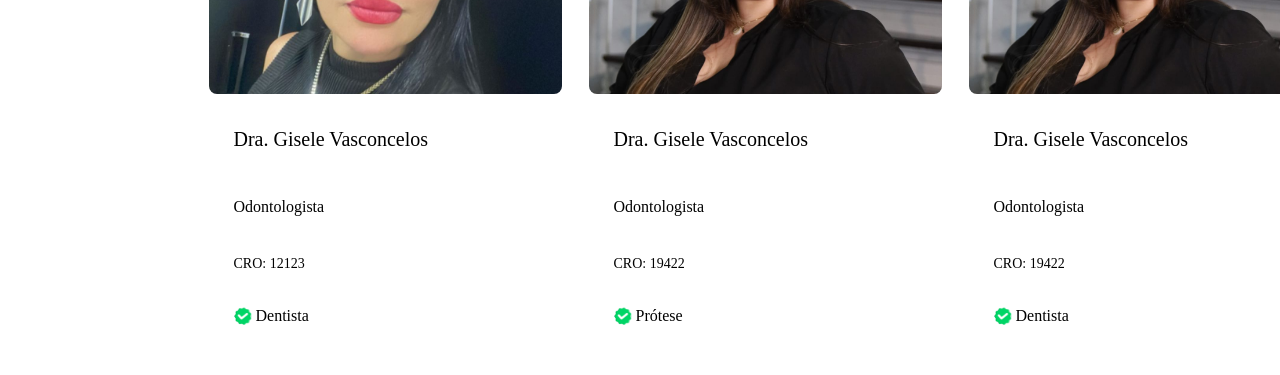
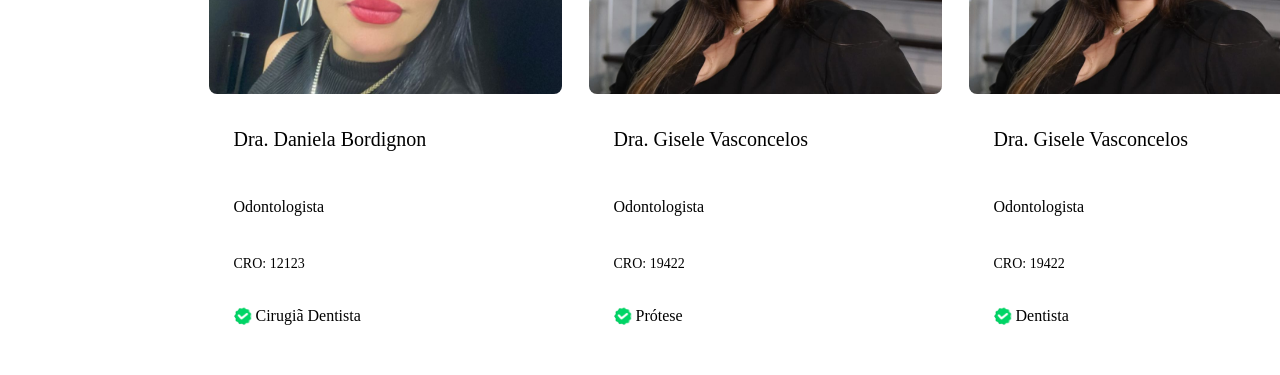
Before and after one commit to wemersonmatheuss/odonto-premium, a React (Vite) app: page / in a window 1280 px wide. Shown: the part 5180-5555 px from the top of the page. Built offline with nearby package versions, Linux system fonts and the light colour scheme.

Commit message:
style: alterar texto da dra daniela

```diff
--- a/src/components/Team/index.tsx
+++ b/src/components/Team/index.tsx
@@ -17,7 +17,7 @@ export function Team() {
             </div>
 
             <div className={styles.card}>
-                <CardTeam img={draDaniela} name="Dra. Gisele Vasconcelos" cargo="Odontologista" cro="CRO: 12123" specialties="Dentista"/>
+                <CardTeam img={draDaniela} name="Dra. Daniela Bordignon" cargo="Odontologista" cro="CRO: 12123" specialties="Cirugiã Dentista"/>
 
                 <CardTeam img={imgGisele} name="Dra. Gisele Vasconcelos" cargo="Odontologista" cro="CRO: 19422" specialties="Prótese"/>
 
```
